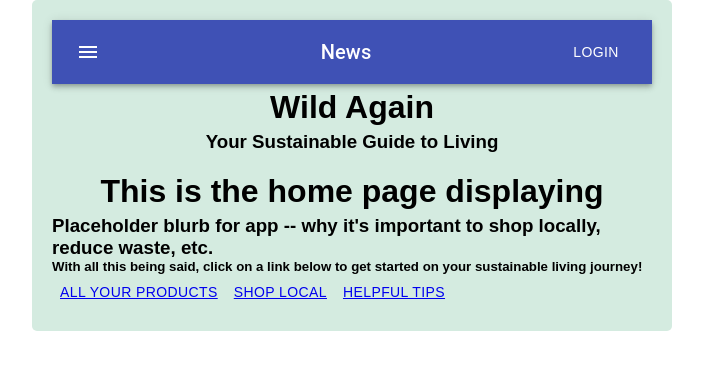
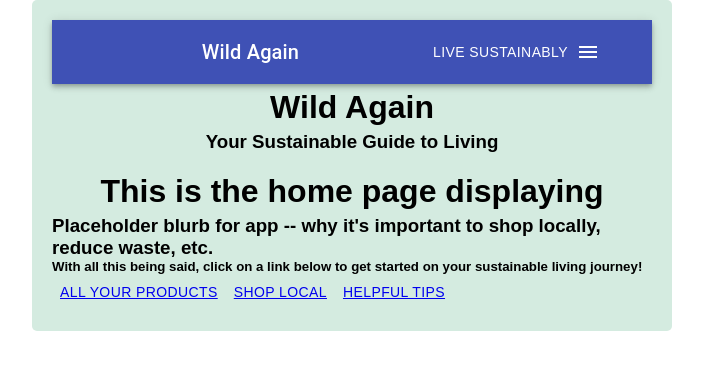
Before and after one commit to jlstern3/wild_again, a React (Create React App) app in the folder client/: page / in a window 1280 px wide. Shown: the top 370 px of the page, without its empty margins (288-991 px from the left). Built offline with nearby package versions, Linux system fonts and the light colour scheme.

Commit message:
Swapped menu btn, title, subtitle in navbar

```diff
--- a/client/src/components/Navbar.js
+++ b/client/src/components/Navbar.js
@@ -26,13 +26,13 @@ export default function ButtonAppBar() {
         <div className={classes.root}>
             <AppBar position="static">
                 <Toolbar>
+                <Typography variant="h6" className={classes.title}>
+                        Wild Again
+                    </Typography>
+                <Button color="inherit">Live Sustainably</Button>
                     <IconButton edge="start" className={classes.menuButton} color="inherit" aria-label="menu">
                         <MenuIcon />
                     </IconButton>
-                    <Typography variant="h6" className={classes.title}>
-                        News
-                    </Typography>
-                    <Button color="inherit">Login</Button>
                 </Toolbar>
             </AppBar>
         </div>
```
